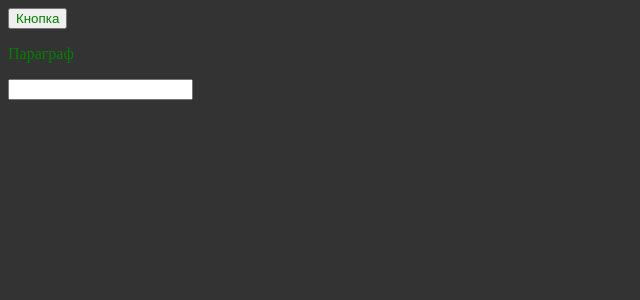
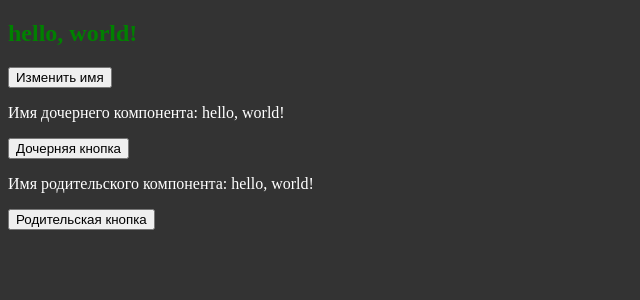
Before and after one commit to Yuri-Simonov/My-Angular-Course, an Angular app: page / in a window 1280 px wide. Shown: the top 300 px of the page, without its empty margins (0-640 px from the left). Built offline with nearby package versions, Linux system fonts and the light colour scheme.

Commit message:
8. Взаимодействие между компонентами

```diff
--- a/src/app/app.component.html
+++ b/src/app/app.component.html
@@ -1,9 +1,23 @@
-<button [style.color]="color" (click)="changeColor('yellow')">Кнопка</button>
-<!-- <button [style.color]="color" on-click="changeColor('yellow')">Кнопка</button> -->
+<!-- <button [style.color]="color" (click)="changeColor('yellow')">Кнопка</button>
+<button [style.color]="color" on-click="changeColor('yellow')">Кнопка</button>
 <p [style.color]="color" (click)="this.color = 'yellow'">Параграф</p>
 
 <input
   type="text"
   (input)="checkCurrentValue($event)"
   (keydown.shift.control.enter)="this.color = 'pink'"
-/>
+/> -->
+
+<!-- <app-child
+  [childColor]="color"
+  [name]="name"
+  (nameChange)="setNewName($event)"
+></app-child> -->
+
+<app-child [childColor]="color" [(name)]="parentName"></app-child>
+
+<p>Имя родительского компонента: {{ parentName }}</p>
+
+<button (click)="setNewName('имя, измененное с помощью родителя')">
+  Родительская кнопка
+</button>
--- a/src/app/app.component.ts
+++ b/src/app/app.component.ts
@@ -7,6 +7,7 @@ import { Component } from '@angular/core';
 })
 export class AppComponent {
   color = 'green';
+  parentName: string = 'hello, world!';
 
   changeColor(newColor: string) {
     this.color = newColor;
@@ -17,4 +18,8 @@ export class AppComponent {
 
     console.log('e', target.value);
   }
+
+  setNewName(newName: string) {
+    this.parentName = newName;
+  }
 }
--- a/src/app/app.module.ts
+++ b/src/app/app.module.ts
@@ -5,12 +5,14 @@ import { AppRoutingModule } from './app-routing.module';
 import { AppComponent } from './app.component';
 import { CutTextPipe } from './pipes/cut-text.pipe';
 import { SortDataPipe } from './pipes/sort-data.pipe';
+import { ChildComponent } from './components/child/child.component';
 
 @NgModule({
   declarations: [
     AppComponent,
     CutTextPipe,
-    SortDataPipe
+    SortDataPipe,
+    ChildComponent
   ],
   imports: [
     BrowserModule,
--- /dev/null
+++ b/src/app/components/child/child.component.html
@@ -0,0 +1,7 @@
+<h2 [style.color]="childColorProps">{{ name }}</h2>
+
+<button (click)="changeName()">Изменить имя</button>
+
+<p>Имя дочернего компонента: {{ name }}</p>
+
+<button (click)="changeName()">Дочерняя кнопка</button>
--- /dev/null
+++ b/src/app/components/child/child.component.ts
@@ -0,0 +1,17 @@
+import { Component, EventEmitter, Input, Output } from '@angular/core';
+
+@Component({
+  selector: 'app-child',
+  templateUrl: './child.component.html',
+  styleUrls: ['./child.component.scss'],
+})
+export class ChildComponent {
+  @Input('childColor') childColorProps!: string;
+  @Input() name!: string;
+
+  @Output() nameChange = new EventEmitter<string>();
+
+  changeName() {
+    this.nameChange.emit('Имя, заданное в дочернем компоненте');
+  }
+}
--- a/tsconfig.json
+++ b/tsconfig.json
@@ -19,10 +19,7 @@
     "target": "ES2022",
     "module": "ES2022",
     "useDefineForClassFields": false,
-    "lib": [
-      "ES2022",
-      "dom"
-    ]
+    "lib": ["ES2022", "dom"]
   },
   "angularCompilerOptions": {
     "enableI18nLegacyMessageIdFormat": false,
```
Also changed, not shown: src/app/components/child/child.component.scss (added), 1 other file (tests, documents, lock files or other folders).
